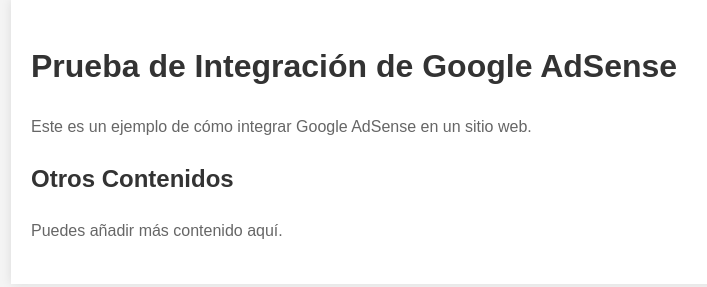
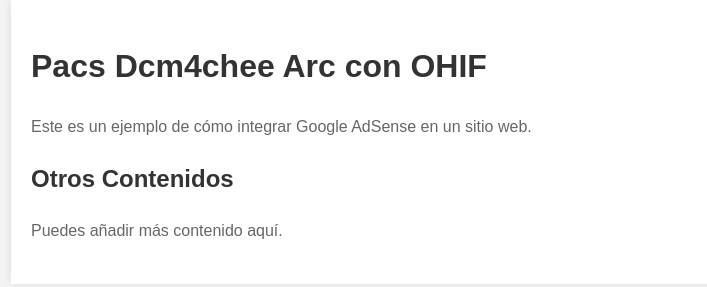
Before and after one commit to sergio-estevez-monsalve/sergio-estevez-monsalve.github.io, a plain HTML site: page index.html in a window 1280 px wide. Shown: the whole page, without its empty margins (209-916 px from the left). Drawn offline with Linux system fonts and the light colour scheme.

Commit message:
Update index.html

```diff
--- a/index.html
+++ b/index.html
@@ -3,7 +3,7 @@
 <head>
     <meta charset="UTF-8">
     <meta name="viewport" content="width=device-width, initial-scale=1.0">
-    <title>Integración Pacs Dcm4chee Arc con OHIF</title>
+    <title>Pacs Dcm4chee Arc con OHIF</title>
     <style>
         body {
             font-family: Arial, sans-serif;
@@ -36,7 +36,7 @@
 </head>
 <body>
     <div class="container">
-        <h1>Prueba de Integración de Google AdSense</h1>
+        <h1>Pacs Dcm4chee Arc con OHIF</h1>
         <p>Este es un ejemplo de cómo integrar Google AdSense en un sitio web.</p>
 
         <!-- Primer AdSense Ad Unit -->
```
